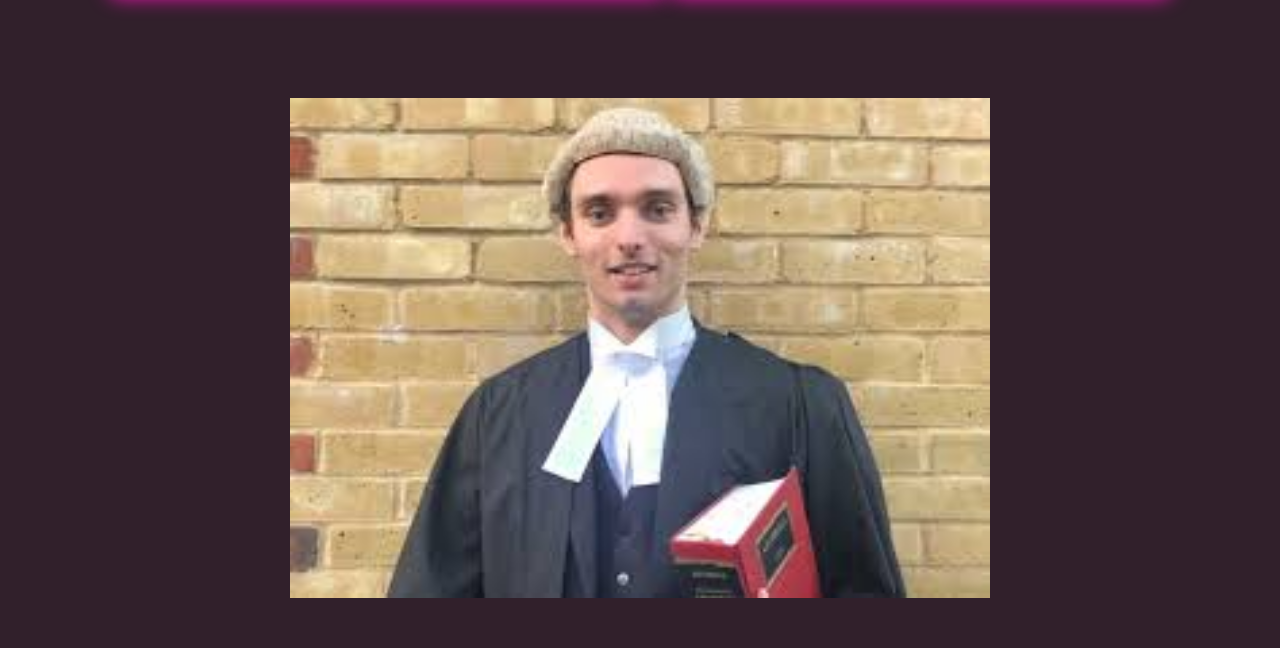
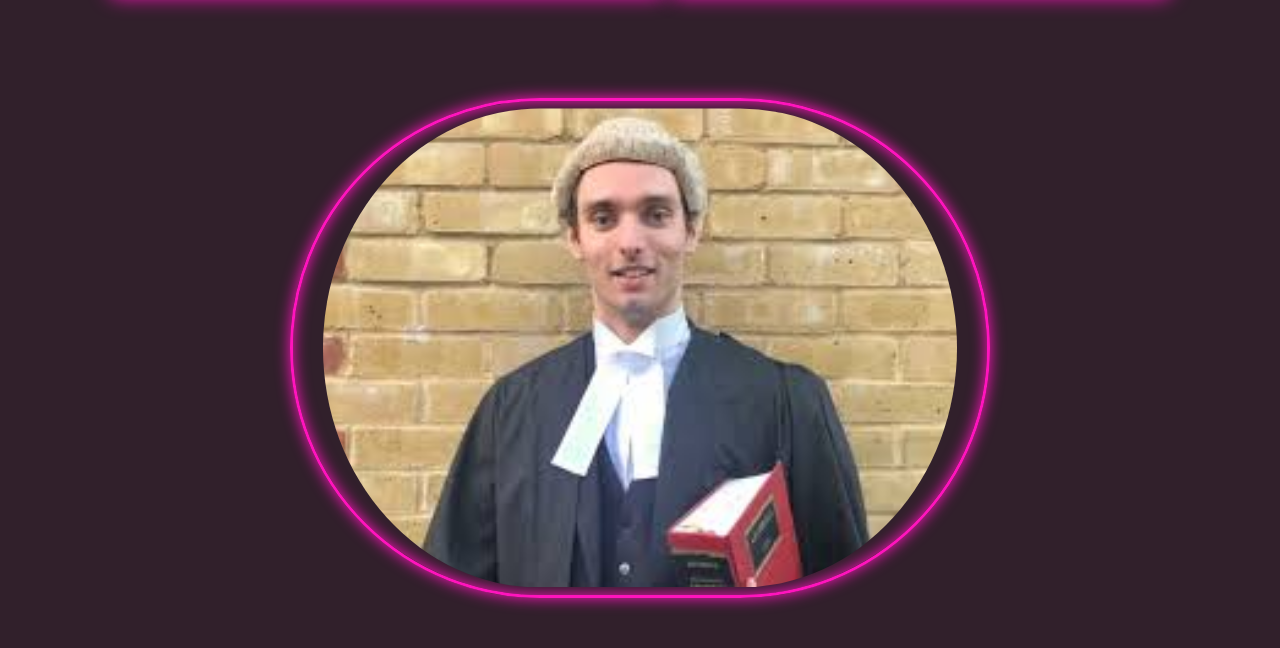
Before and after one commit to SuatErdem/kamapnayci, a plain HTML site: page index.html in a window 1280 px wide. Shown: the part 158-806 px from the top of the page. Drawn offline with Linux system fonts and the light colour scheme.

Commit message:
Update index.html

```diff
--- a/index.html
+++ b/index.html
@@ -47,7 +47,7 @@
         <audio id="ali" src="Photos/al.mp4"></audio>
         <audio id="efekt" src="Photos/ampul.mp3"></audio>
         <audio id="audio" src="Photos/horse.ogv"></audio>
-    <img class="neon-buttoni" width="700" height="500" src="Photos/images.jpg" id="kampanye">
+    <img class="neon-button2" width="700" height="500" src="Photos/images.jpg" id="kampanye">
     </body>
 
 
```
